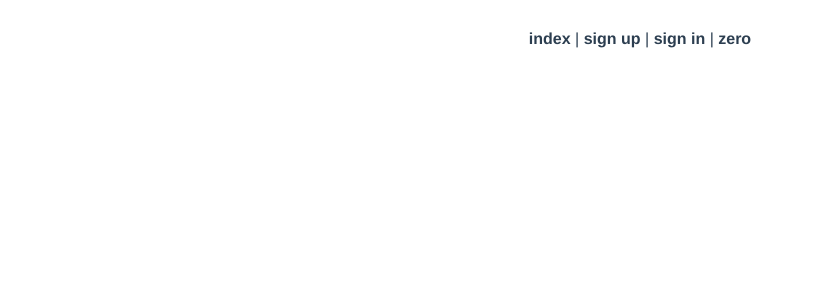
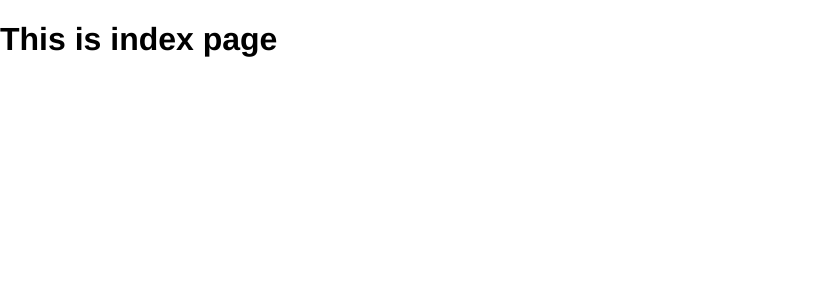
Before and after one commit to kary699/kary1, a Vue app: page /index in a window 1280 px wide. Shown: the top 300 px of the page, without its empty margins (0-814 px from the left). Built offline with nearby package versions, Linux system fonts and the light colour scheme.

Commit message:
路由部分重构

```diff
--- a/src/App.vue
+++ b/src/App.vue
@@ -1,14 +1,5 @@
 <template>
-  <div id="app">
-    <div id="nav">
-      <router-link to="/">index</router-link> |
-      <router-link to="/signup">sign up</router-link> |
-      <router-link to="/signin">sign in</router-link> |
-      <router-link to="/zero">zero</router-link>
-
-    </div>
-    <router-view/>
-  </div>
+	<router-view/>
 </template>
 
 <script>
@@ -19,24 +10,5 @@ export default {
 </script>
 
 <style lang="scss">
-#app {
-  font-family: Avenir, Helvetica, Arial, sans-serif;
-  -webkit-font-smoothing: antialiased;
-  -moz-osx-font-smoothing: grayscale;
-  text-align: center;
-  color: #2c3e50;
-}
 
-#nav {
-  padding: 30px;
-
-  a {
-    font-weight: bold;
-    color: #2c3e50;
-
-    &.router-link-exact-active {
-      color: #42b983;
-    }
-  }
-}
 </style>
--- a/src/router/index.js
+++ b/src/router/index.js
@@ -1,31 +1,8 @@
 import Vue from 'vue'
 import VueRouter from 'vue-router'
-import Index from '../views/Index.vue'
-import zero from '../views/zero.vue'
+import routes from './routes/index'
+
 Vue.use(VueRouter)
-
-const routes = [
-  {
-    path: '/signin',
-    name: 'Signin',
-    component: () => import( '../views/Sign in.vue')
-  },
-  {
-    path: '/signup',
-    name: 'Signup',
-    component: () => import('../views/Sign up.vue')
-  },
-  {
-    path: '/',
-    name: 'Index',
-    component: Index
-  },
-  {
-    path: '/zero',
-    name: 'zero',
-    component: zero
-  }
-]
 
 const router = new VueRouter({
   mode: 'history',
--- /dev/null
+++ b/src/router/routes/children.js
@@ -0,0 +1,9 @@
+const Index = () => import('@/views/Index.vue')
+
+export default [
+    {
+        path: '/index',
+        name: 'index',
+        component: Index
+    }
+]
--- /dev/null
+++ b/src/router/routes/index.js
@@ -0,0 +1,35 @@
+import App from '@/App.vue'
+// 404
+import Empty from '@/views/Empty.vue'
+// 登录
+import SignIn from '@/views/SignIn.vue'
+// 注册
+import SignUp from '@/views/SignUp.vue'
+
+// 路由
+import Index from './children'
+
+export default [
+    {
+        path: '/',
+        name: 'app',
+        component: App,
+        redirect: '/index',
+        children: Index
+    },
+    {
+        path: '/signin',
+        name: 'signin',
+        component: SignIn
+    },
+    {
+        path: '/signup',
+        name: 'signup',
+        component: SignUp
+    },
+    {
+        path: '*',
+        name: '404',
+        component: Empty
+    }
+]
--- a/src/style/style.scss
+++ b/src/style/style.scss
@@ -1 +1 @@
-$color-black: #333 !default;
+// 这里是写整个项目复用多次的属性
--- /dev/null
+++ b/src/views/Empty.vue
@@ -0,0 +1,5 @@
+<template>
+	<div class="about">
+		404
+	</div>
+</template>
--- a/src/views/Sign in.vue
+++ /dev/null
@@ -1,14 +0,0 @@
-<template>
-  <div class="home">
-    <h1>This is sign in page</h1>
-  </div>
-</template>
-
-<script>
-
-
-export default {
-  name: 'Signin',
-
-}
-</script>
--- a/src/views/Sign up.vue
+++ /dev/null
@@ -1,5 +0,0 @@
-<template>
-  <div class="about">
-    <h1>This is  sign up page</h1>
-  </div>
-</template>
--- /dev/null
+++ b/src/views/SignIn.vue
@@ -0,0 +1,11 @@
+<template>
+	<div class="home">
+		<h1>This is sign in page</h1>
+	</div>
+</template>
+
+<script>
+export default {
+  	name: 'Signin',
+}
+</script>
--- /dev/null
+++ b/src/views/SignUp.vue
@@ -0,0 +1,5 @@
+<template>
+	<div class="about">
+		<h1>This is  sign up page</h1>
+	</div>
+</template>
--- a/src/views/zero.vue
+++ /dev/null
@@ -1,5 +0,0 @@
-<template>
-  <div class="about">
-    <h1>This is lose page</h1>
-  </div>
-</template>
```
Also changed, not shown: src/views/Index.vue (+3 -12 lines).
